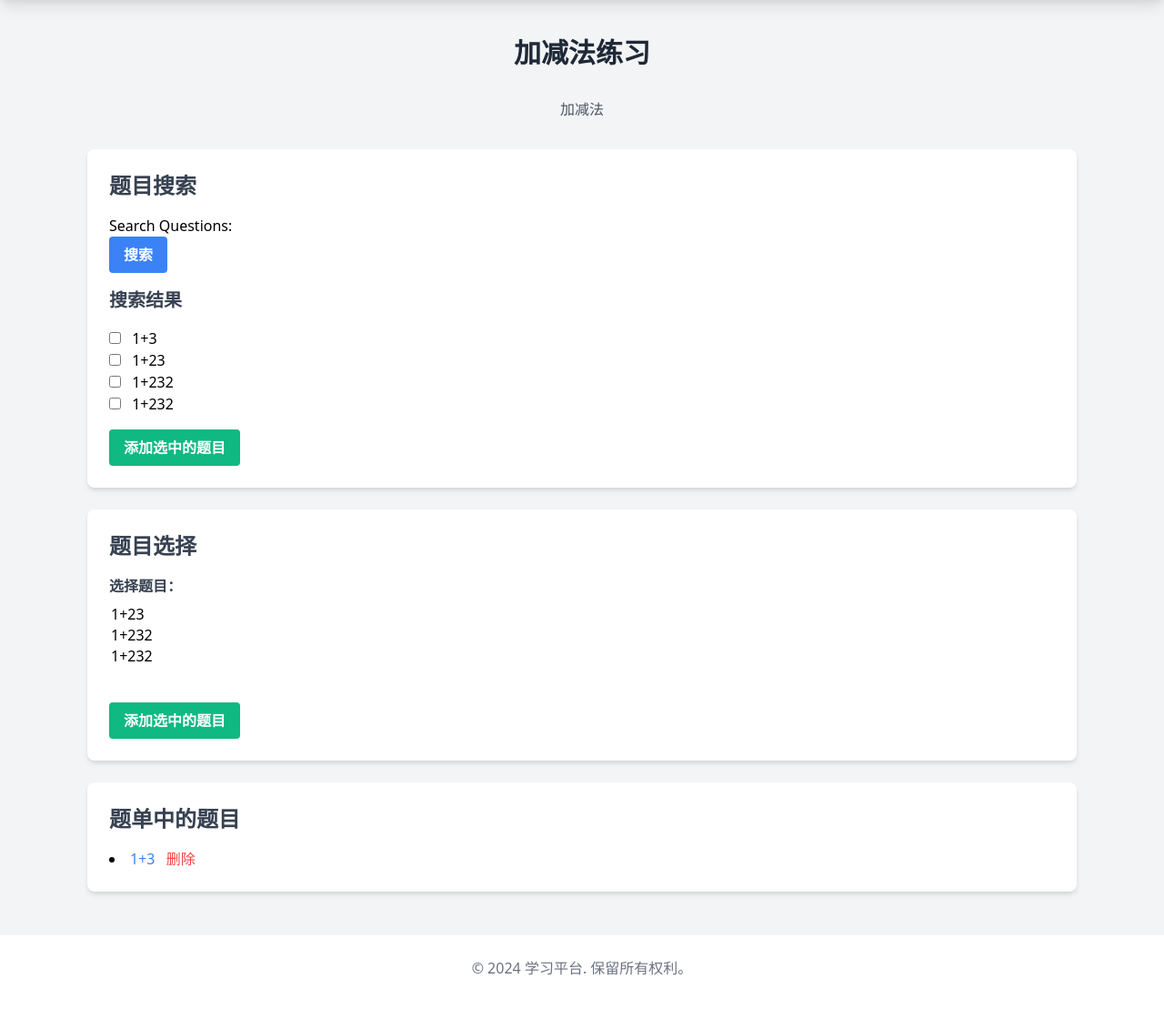
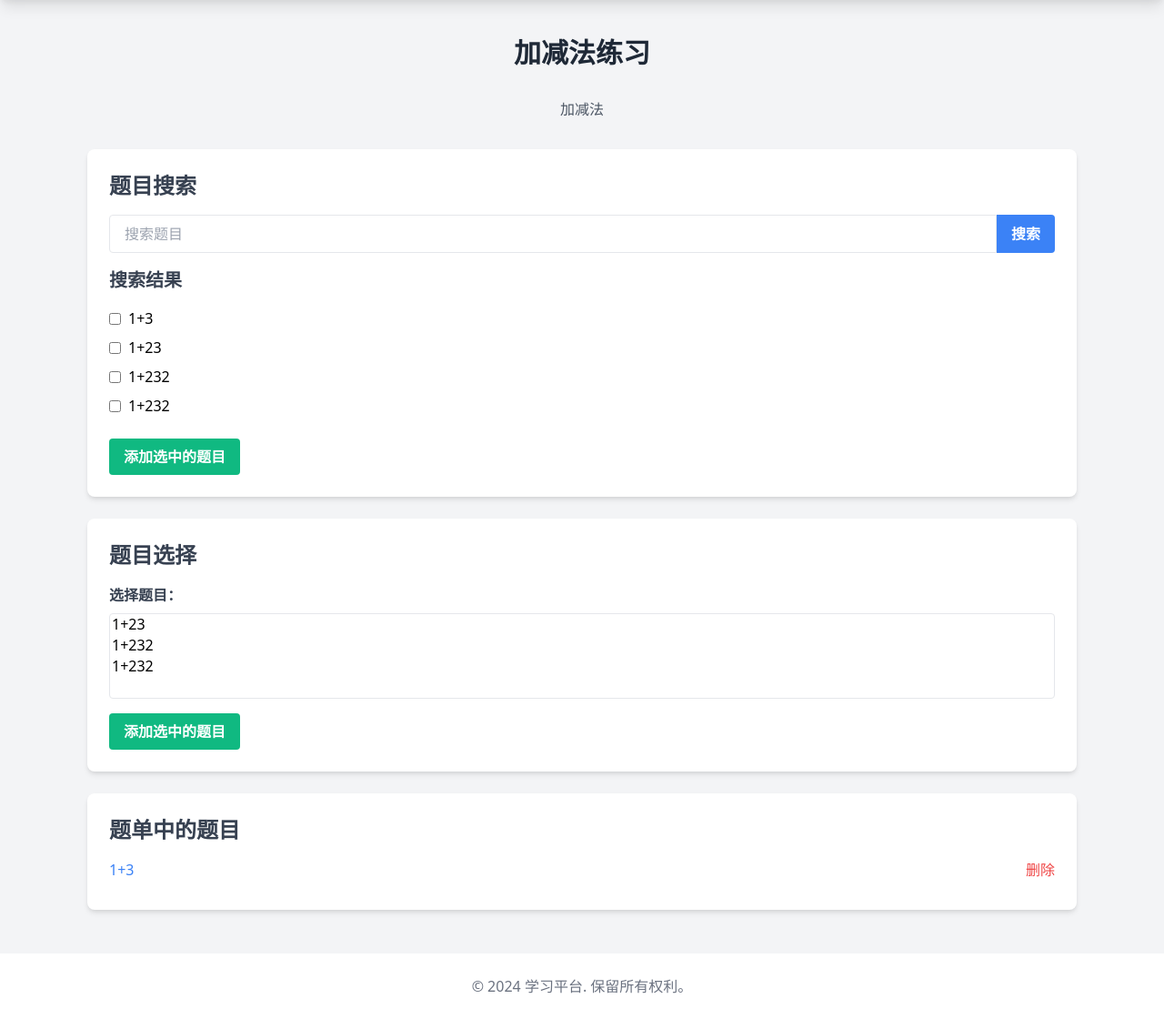
Before and after one commit to plhlalala/BUAA_python_summer_project, a Django app: page /questions/set_detail/1/ in a window 1280 px wide. Shown: the part 60-1180 px from the top of the page at 91% size. Before the commit the page ends 1132 px from the top, so only its background shows below. Run offline with Django 4.2, Linux system fonts and the light colour scheme; a user stored in the database is signed in; data comes from the database, SQL or seed files in the repository; both versions use the stored data as it was after the commit; some libraries are stand-ins or nearby versions.

Commit message:
feat:增加删除题目和删除题库中的题目的功能

```diff
--- a/questions/templates/questions/detail_question_set.html
+++ b/questions/templates/questions/detail_question_set.html
@@ -8,16 +8,16 @@
 
     <div class="bg-white shadow-md rounded-lg p-6 mb-6">
         <h2 class="text-2xl font-semibold text-gray-700 mb-4">题目搜索</h2>
-        <form method="get" action="{% url 'question_set_detail' question_set.id %}">
-            {{ search_form.as_p }}
-            <button type="submit" class="bg-blue-500 hover:bg-blue-600 text-white font-bold py-2 px-4 rounded">搜索</button>
+        <form method="get" action="{% url 'question_set_detail' question_set.id %}" class="flex">
+            <input type="text" name="query" placeholder="搜索题目" class="flex-grow border rounded-l px-4 py-2 focus:outline-none focus:ring-2 focus:ring-blue-500 focus:border-blue-500">
+            <button type="submit" class="bg-blue-500 hover:bg-blue-600 text-white font-bold py-2 px-4 rounded-r">搜索</button>
         </form>
         <h3 class="text-xl font-semibold text-gray-700 mt-4 mb-4">搜索结果</h3>
         <form id="search-results-form" method="post" action="{% url 'add_question_to_set' question_set.id %}">
             {% csrf_token %}
             <ul>
                 {% for question in search_results %}
-                <li>
+                <li class="flex items-center mb-2">
                     <input type="checkbox" name="question_ids" value="{{ question.id }}" class="mr-2">
                     {{ question.title }}
                 </li>
@@ -34,7 +34,7 @@
         <form id="available-questions-form" method="post" action="{% url 'add_question_to_set' question_set.id %}">
             {% csrf_token %}
             <label for="available_questions" class="block text-gray-700 font-bold mb-2">选择题目：</label>
-            <select id="available_questions" name="question_ids" multiple class="form-multiselect block w-full mt-1">
+            <select id="available_questions" name="question_ids" multiple class="form-multiselect block w-full mt-1 border rounded focus:outline-none focus:ring-2 focus:ring-blue-500 focus:border-blue-500">
                 {% for question in available_questions %}
                 <option value="{{ question.id }}">{{ question.title }}</option>
                 {% endfor %}
@@ -47,7 +47,7 @@
         <h2 class="text-2xl font-semibold text-gray-700 mb-4">题单中的题目</h2>
         <ul id="question-list" class="list-disc list-inside">
             {% for question in question_set.questions.all %}
-            <li>
+            <li class="flex justify-between items-center mb-2">
                 <a href="{% url 'question_detail' question.id %}" class="text-blue-500 hover:text-blue-700">{{ question.title }}</a>
                 <button type="button" onclick="removeQuestion('{{ question_set.id }}', '{{ question.id }}')" class="text-red-500 hover:text-red-700 ml-2">删除</button>
             </li>
--- a/questions/urls.py
+++ b/questions/urls.py
@@ -12,4 +12,5 @@ urlpatterns = [
     path('add_question_to_set/<int:question_set_id>/', views.add_question_to_set, name='add_question_to_set'),
     path('remove_question_from_set/<int:question_set_id>/<int:question_id>/', views.remove_question_from_set,
          name='remove_question_from_set'),
+    path('delete_question/<int:question_id>/', views.delete_question, name='delete_question'),
 ]
--- a/questions/views.py
+++ b/questions/views.py
@@ -44,6 +44,7 @@ def create_question(request):
         form = QuestionForm()
     return render(request, 'questions/create_question.html', {'form': form})
 
+
 @login_required
 def ocr_image(request):
     if request.method == 'POST' and request.FILES.get('ocr_image'):
@@ -59,6 +60,18 @@ def ocr_image(request):
         text = pytesseract.image_to_string(img, lang='chi_sim', config=custom_config)
         return JsonResponse({'success': True, 'text': text})
     return JsonResponse({'success': False, 'message': 'OCR识别失败'})
+
+
+@login_required
+def delete_question(request, question_id):
+    question = get_object_or_404(Question, id=question_id)
+    if request.method == 'POST':
+        if question.creator == request.user:
+            question.delete()
+            return JsonResponse({'success': True, 'message': '问题已删除'})
+        else:
+            return JsonResponse({'success': False, 'message': '你没有权限删除此问题'})
+    return JsonResponse({'success': False, 'message': '请求无效'})
 
 
 @login_required
```
Also changed, not shown: db.sqlite3.
